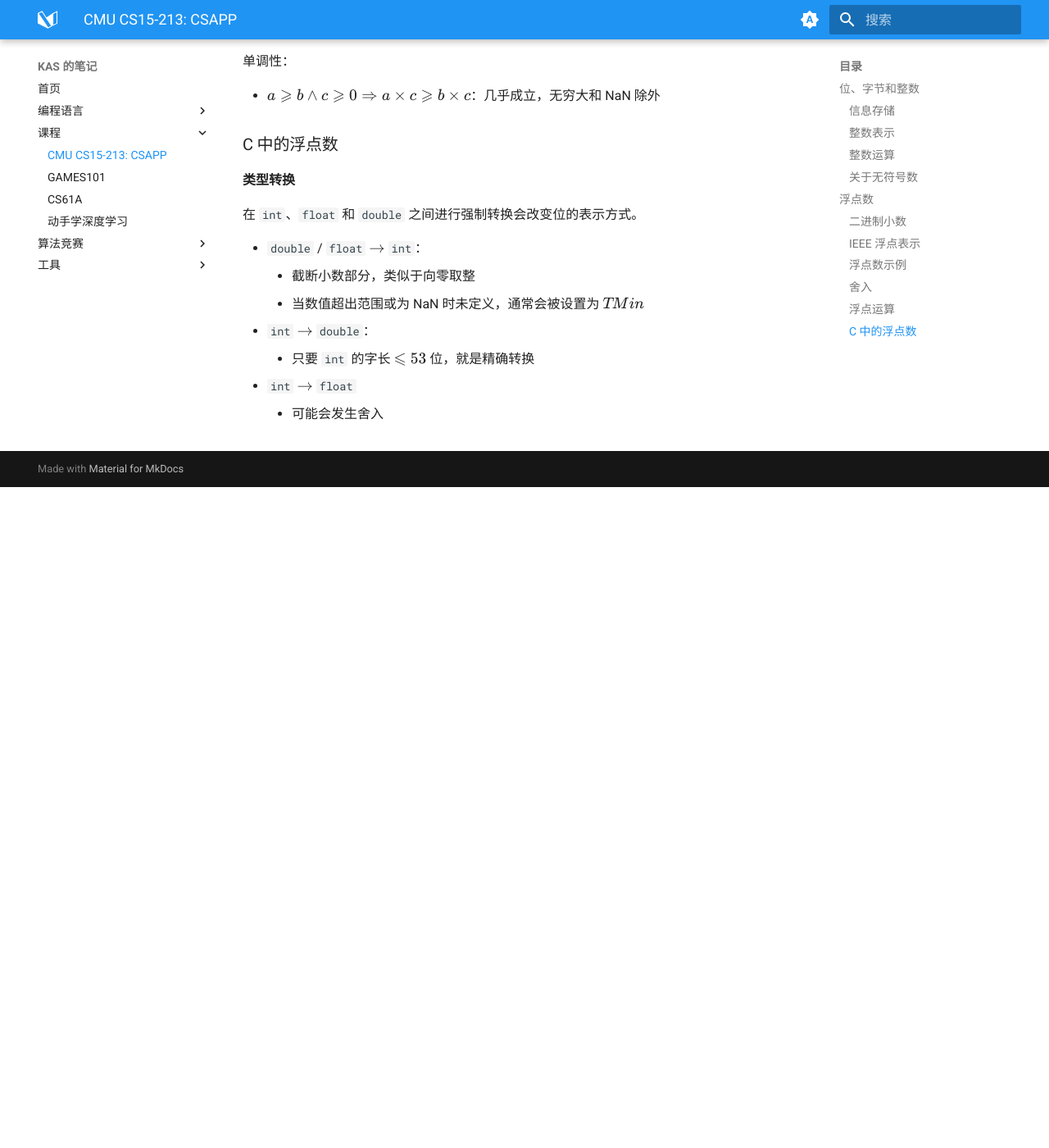
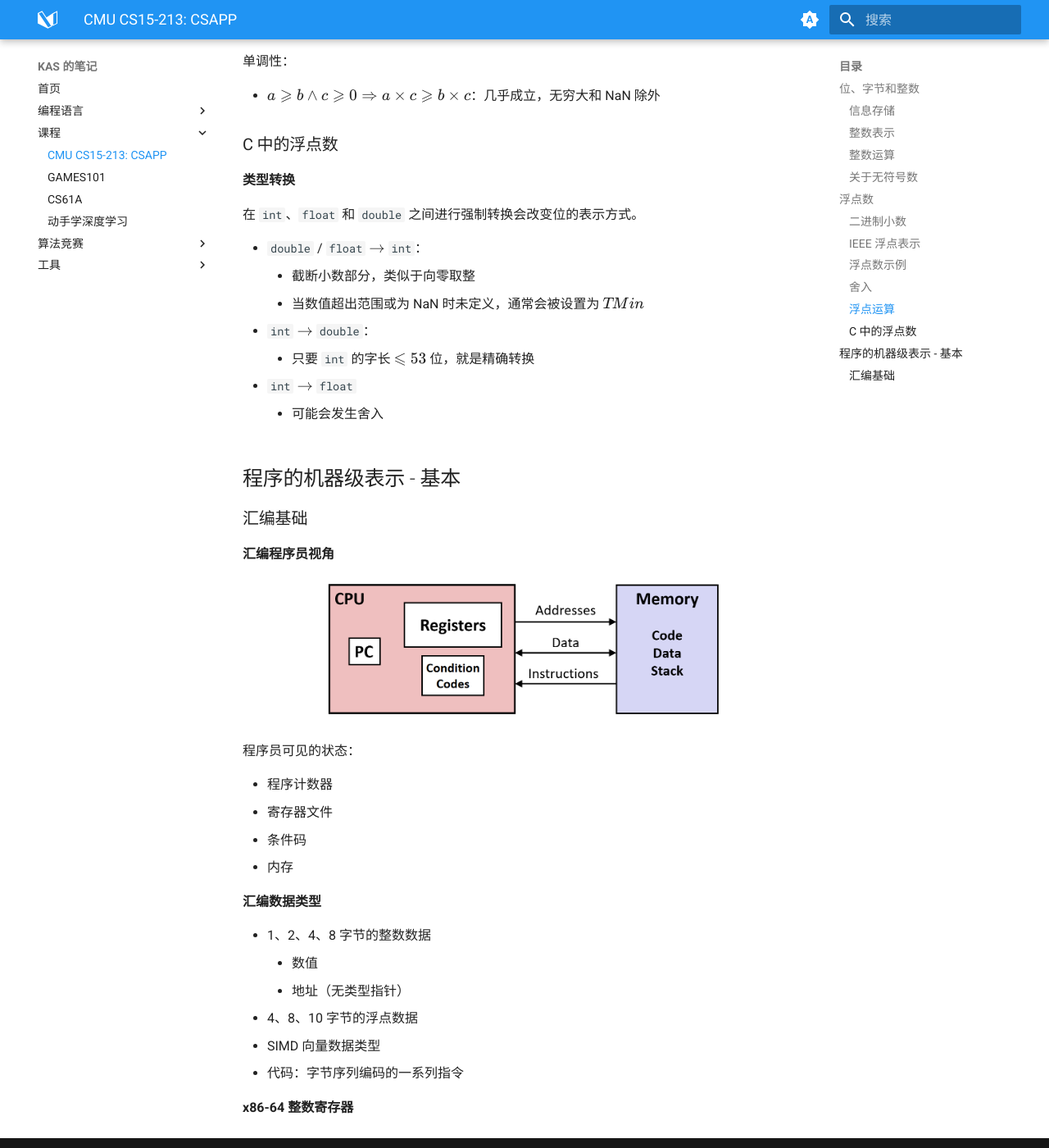
Before and after one commit to kas030/mkdocs-blog, an MkDocs documentation site: the page built from blog/docs/courses/cmu-cs15-213-csapp.md, in a window 1280 px wide and 1400 px high, scrolled down 17823 px. Shown: the whole window at 82% size. Built offline with MkDocs 1.6.1 and Material for MkDocs 9.7.7, drawn with Linux system fonts in a browser that asks for light colours; before the commit the page ends 18417 px from its top, so only the background shows below that.

Commit message:
docs: update cs15-213 - assembly basic

```diff
--- a/blog/docs/courses/cmu-cs15-213-csapp.md
+++ b/blog/docs/courses/cmu-cs15-213-csapp.md
@@ -661,3 +661,30 @@ IEEE 浮点标准用 $(-1)^s M 2^E$ 表示一个浮点数：
     - 只要 `int` 的字长 $\leqslant53$ 位，就是精确转换
 - `int` $\rightarrow$ `float`
     - 可能会发生舍入
+
+## 程序的机器级表示 - 基本
+
+### 汇编基础
+
+**汇编程序员视角**
+
+![img](./cmu-cs15-213-csappp-assets/img/assembly-view.png){ width="500" }
+{.center-img}
+
+程序员可见的状态：
+
+- 程序计数器
+- 寄存器文件
+- 条件码
+- 内存
+
+**汇编数据类型**
+
+- 1、2、4、8 字节的整数数据
+    - 数值
+    - 地址（无类型指针）
+- 4、8、10 字节的浮点数据
+- SIMD 向量数据类型
+- 代码：字节序列编码的一系列指令
+
+**x86-64 整数寄存器**
```
Also changed, not shown: blog/docs/courses/cmu-cs15-213-csappp-assets/img/assembly-view.png (added).
